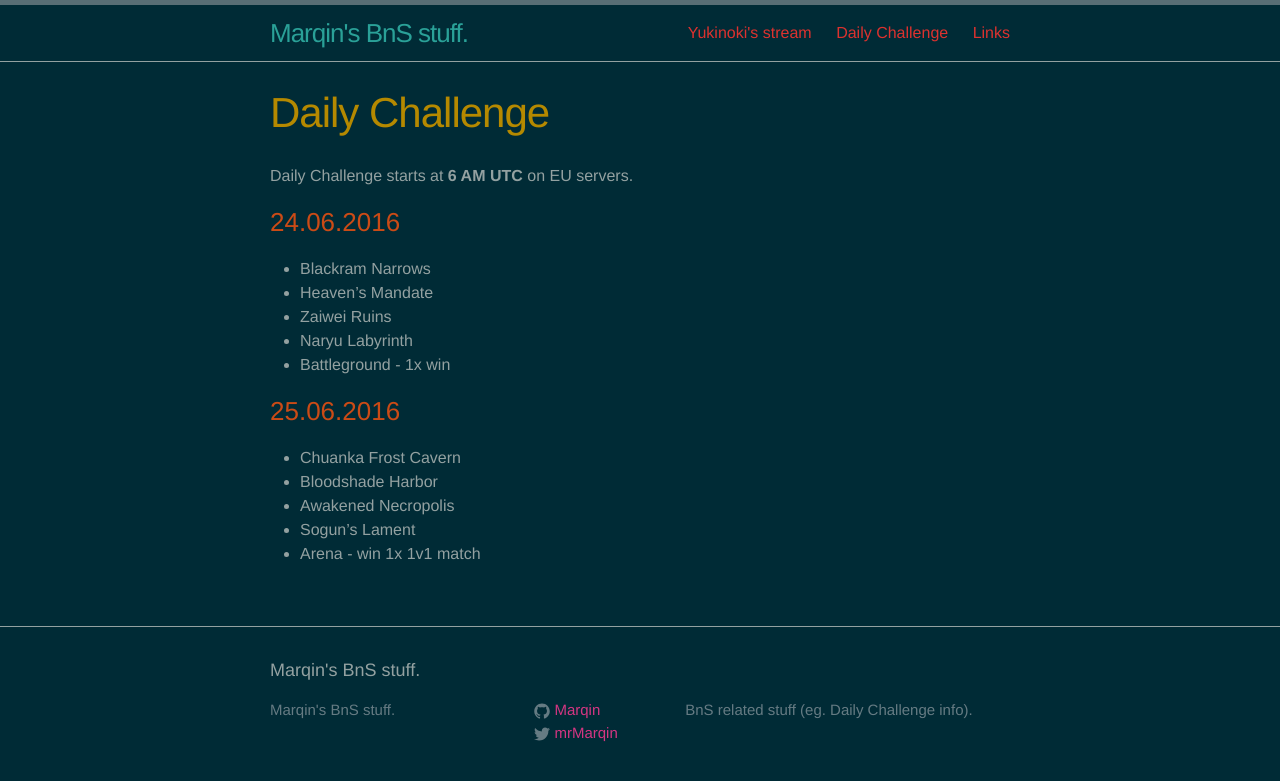
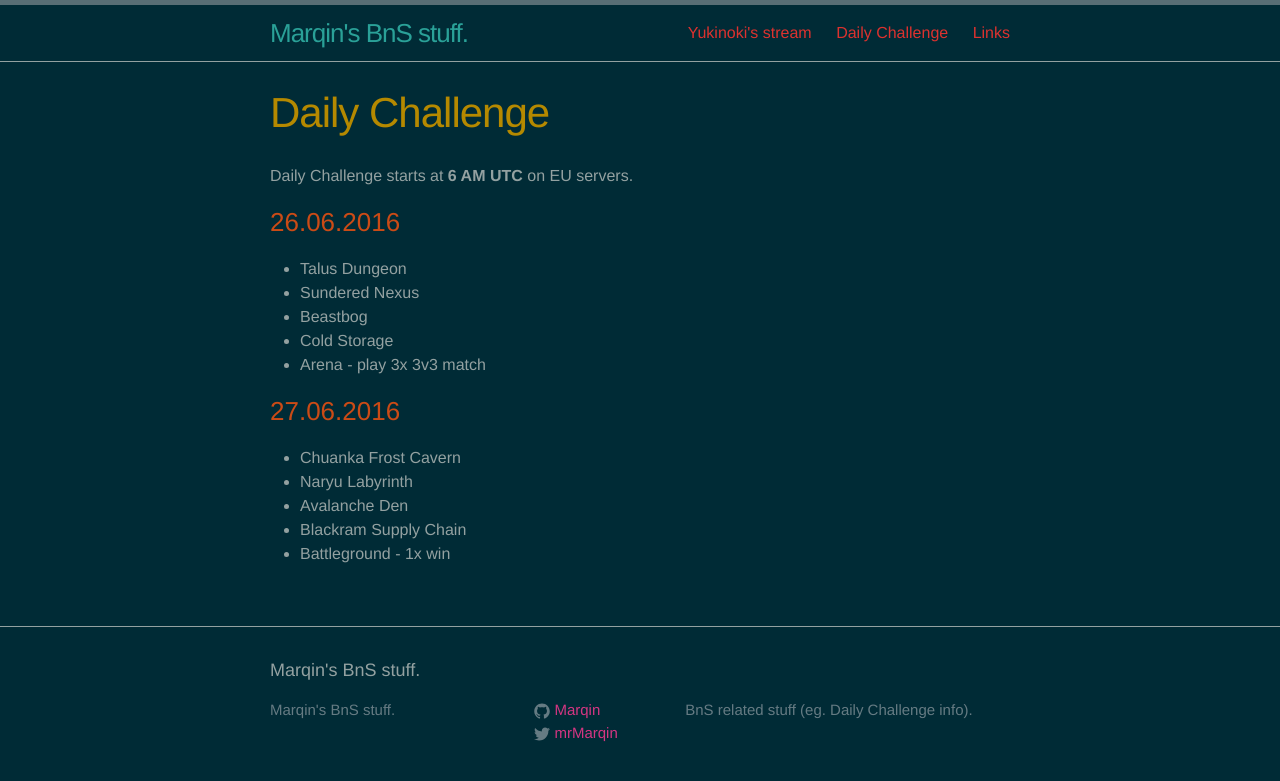
Before and after one commit to Marqin/bns, a Jekyll site: the page built from daily-challenge.md, in a window 1280 px wide. Shown: the top 781 px of the page. Built offline with Jekyll 4.4.1, drawn with Linux system fonts in a browser that asks for light colours.

Commit message:
update daily challenge

```diff
--- a/daily-challenge.md
+++ b/daily-challenge.md
@@ -6,18 +6,18 @@ permalink: /daily-challenge/
 
 Daily Challenge starts at **6 AM UTC** on EU servers.
 
-### 24.06.2016
+### 26.06.2016
 
-* Blackram Narrows
-* Heaven's Mandate
-* Zaiwei Ruins
-* Naryu Labyrinth
-* Battleground - 1x win
+* Talus Dungeon
+* Sundered Nexus
+* Beastbog
+* Cold Storage
+* Arena - play 3x 3v3 match
 
-### 25.06.2016
+### 27.06.2016
 
 * Chuanka Frost Cavern
-* Bloodshade Harbor
-* Awakened Necropolis
-* Sogun's Lament
-* Arena - win 1x 1v1 match
+* Naryu Labyrinth
+* Avalanche Den
+* Blackram Supply Chain
+* Battleground - 1x win
```
